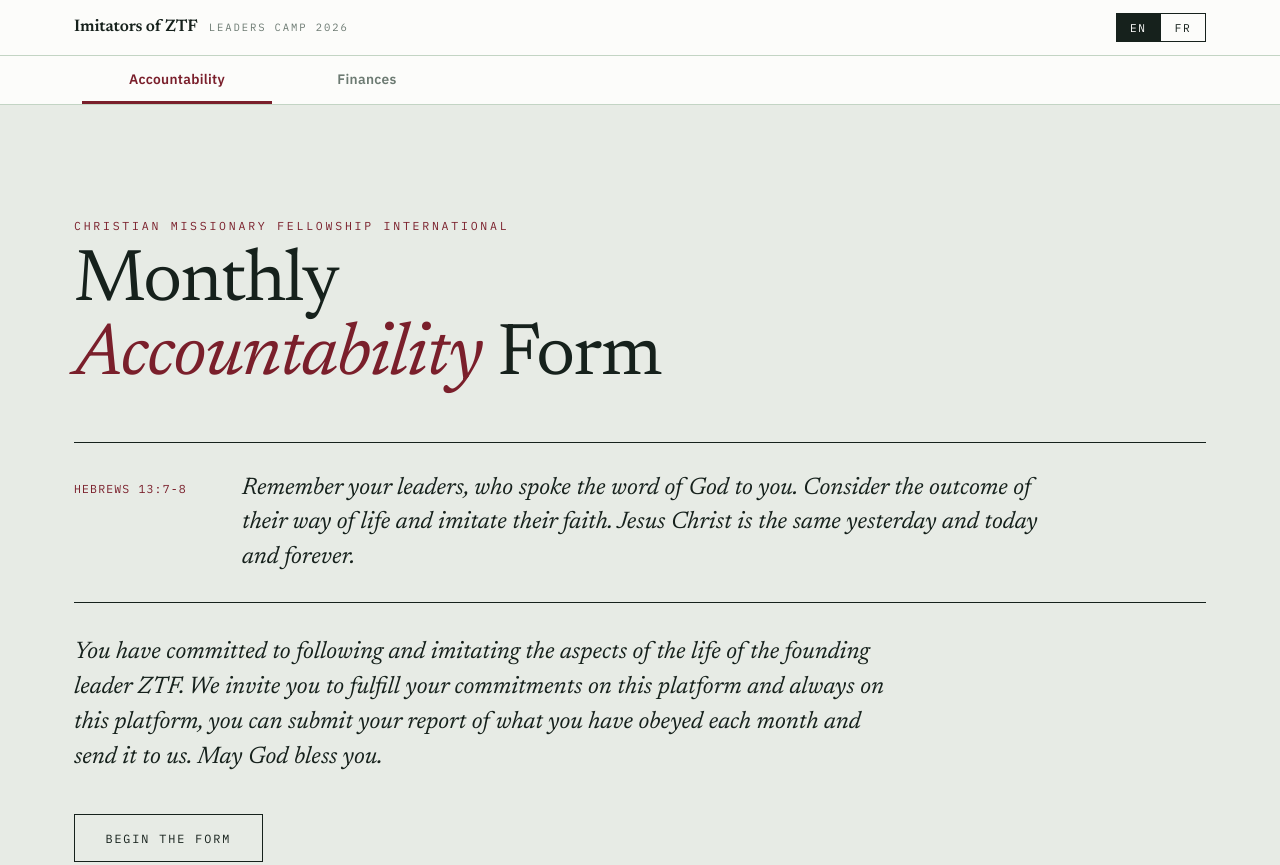
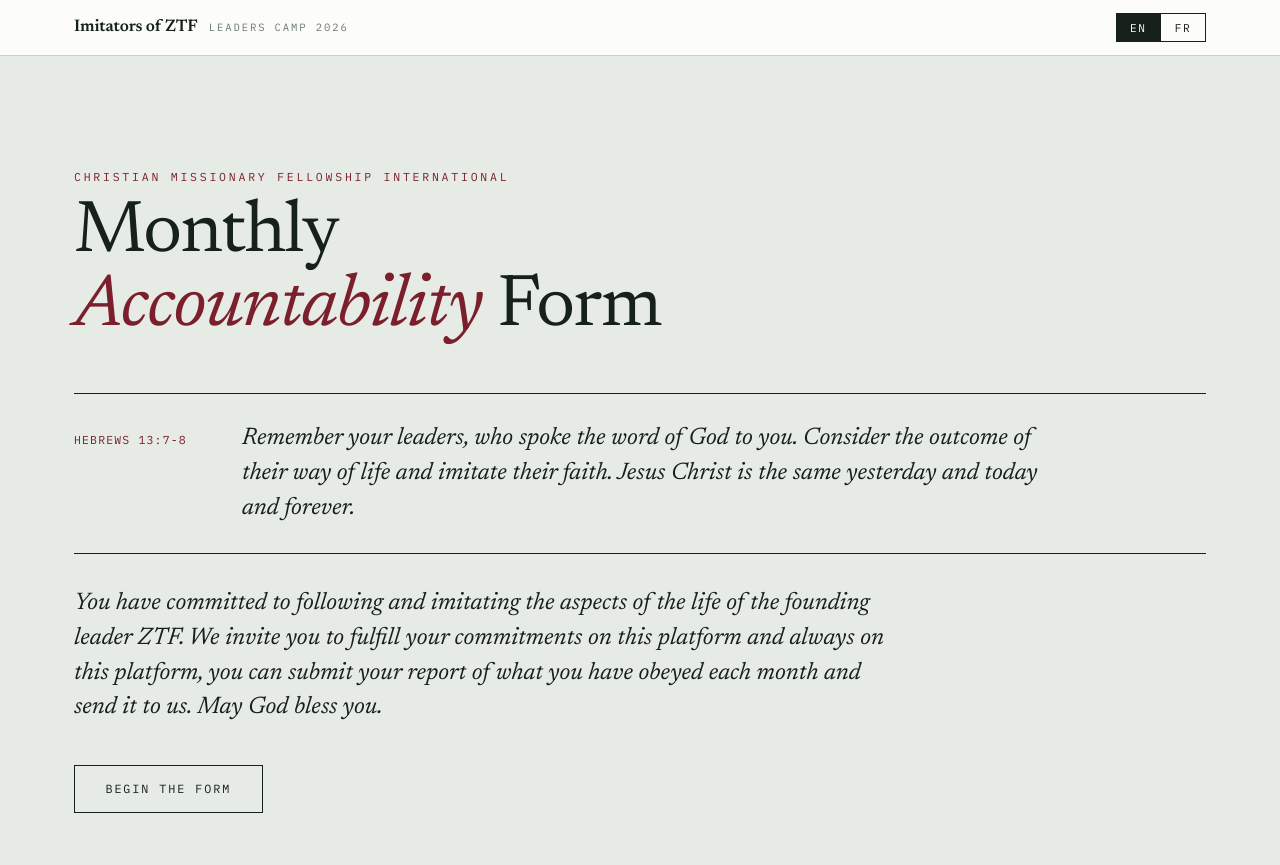
Before and after one commit to rubenbisso/ztf-leaders-camp-live, a website: page public/index.html in a window 1280 px wide. Shown: the top 865 px of the page. Drawn offline with Linux system fonts and the light colour scheme.

Commit message:
Remove the form-tab navigation, keep both forms stacked on one page
The tabbed layout from the last merge hid one form at a time behind a
nav bar; the accountability and finances forms go back to being
sequential sections on a single page, finances directly after the
accountability form, with nothing else about either form changed —
the identity-copy button and the Yes/No checkbox groups still work
exactly as before, just without the tab machinery hiding/showing them.

Also rename the French Redevabilité tab/button label to Compte
Rendu for consistency with the rest of the French copy (English
stays Accountability).

```diff
--- a/public/index.html
+++ b/public/index.html
@@ -38,24 +38,6 @@ body{margin:0;background:var(--canvas);color:var(--ink);font-family:var(--body);
   overflow:hidden;text-overflow:ellipsis}
 @media(max-width:600px){.mark span{display:none}}
 .lang{display:flex;border:1px solid var(--ink);flex:0 0 auto}
-/* Form switcher. Two long forms stacked on one page meant the finances sheet
-   began 9.5 phone screens down, behind 54 fields a member may not need, with
-   two submit buttons labelled identically. One form at a time instead. */
-.formtabs{position:sticky;top:var(--bar);z-index:40;background:var(--paper);
-  border-bottom:1px solid var(--rule)}
-.formtabs-inner{display:flex;gap:0;max-width:1180px;margin:0 auto;padding:0 1.5rem}
-.formtabs button{flex:1 1 0;font-family:var(--body);font-size:.86rem;font-weight:600;
-  letter-spacing:.02em;padding:.85rem .6rem;background:transparent;color:var(--muted);
-  border:0;border-bottom:3px solid transparent;cursor:pointer;min-height:48px}
-/* On a wide screen two half-width tabs push their labels far apart and the
-   active underline becomes a 700px bar. Size them to their text instead, and
-   keep the full-width split on phones where thumbs need the target. */
-@media (min-width:760px){
-  .formtabs-inner{padding:0 2rem}
-  .formtabs button{flex:0 0 auto;min-width:190px;text-align:center}
-}
-.formtabs button[aria-selected="true"]{color:var(--seal);border-bottom-color:var(--seal)}
-.formtabs button:focus-visible{outline:2px solid var(--seal);outline-offset:-2px}
 .copybar{margin:.2rem 0 1.1rem}
 .copybar button{font-family:var(--body);font-size:.82rem;padding:.55rem .9rem;
   background:transparent;border:1px solid var(--rule);color:var(--ink);cursor:pointer;min-height:44px}
@@ -240,13 +222,6 @@ textarea.f-i:focus{border-color:var(--seal);box-shadow:none}
   </div>
 </header>
 
-<nav class="formtabs" id="formTabs" aria-label="Choose a form">
-  <div class="formtabs-inner" role="tablist">
-    <button type="button" role="tab" data-pane="accountability" aria-selected="true"  data-i18n="tabAccountability">Accountability</button>
-    <button type="button" role="tab" data-pane="finances"       aria-selected="false" data-i18n="tabFinances">Finances</button>
-  </div>
-</nav>
-
 <section class="hero">
   <div class="wrap">
     <p class="eyebrow" data-i18n="org">Christian Missionary Fellowship International</p>
@@ -745,7 +720,7 @@ const I18N = {
     h13t:"Uprooting of idols",idols:"Idols uprooted",h14t:"Proclamations",
     h15t:"Your involvement in the five year goal",h16t:"Distinct service to God and to man",h17t:"Making of disciples",
     colophon:"School of Knowing and Serving God. Koume, 28 July 2026.",
-    print:"Print",submit:"Submit the accountability form",finSubmit:"Submit the finances form",tabAccountability:"Accountability",tabFinances:"Finances",copyIdent:"Use the same details as the accountability form",copyDone:"Details copied.",copyEmpty:"Fill in the accountability form first, then this will copy from it.",sending:"Sending",draftSaved:"Draft saved",
+    print:"Print",submit:"Submit the accountability form",finSubmit:"Submit the finances form",copyIdent:"Use the same details as the accountability form",copyDone:"Details copied.",copyEmpty:"Fill in the accountability form first, then this will copy from it.",sending:"Sending",draftSaved:"Draft saved",
     yes:"Yes",no:"No",
     doneTitle:"Your accounts are recorded",
     again:"Fill another form",
@@ -845,7 +820,7 @@ const I18N = {
     h13t:"Déracinement des idoles",idols:"Idoles déracinées",h14t:"Proclamations",
     h15t:"Votre implication dans l'objectif quinquennal",h16t:"Service distinct à Dieu et à l'homme",h17t:"Formation de disciples",
     colophon:"École de la Connaissance et du Service de Dieu. Koumé, le 28 juillet 2026.",
-    print:"Imprimer",submit:"Envoyer la fiche de redevabilit\u00e9",finSubmit:"Envoyer la fiche de finances",tabAccountability:"Redevabilit\u00e9",tabFinances:"Finances",copyIdent:"Reprendre les m\u00eames informations que la fiche de redevabilit\u00e9",copyDone:"Informations reprises.",copyEmpty:"Remplissez d'abord la fiche de redevabilit\u00e9, ce bouton la recopiera ensuite.",sending:"Envoi en cours",draftSaved:"Brouillon enregistré",
+    print:"Imprimer",submit:"Envoyer la fiche de compte rendu",finSubmit:"Envoyer la fiche de finances",copyIdent:"Reprendre les mêmes informations que la fiche de compte rendu",copyDone:"Informations reprises.",copyEmpty:"Remplissez d'abord la fiche de compte rendu, ce bouton la recopiera ensuite.",sending:"Envoi en cours",draftSaved:"Brouillon enregistré",
     yes:"Oui",no:"Non",
     doneTitle:"Vos comptes sont enregistrés",
     again:"Remplir une autre fiche",
@@ -1228,38 +1203,6 @@ function applyCurrency(){
   put('reimb','debt_reimbursed');
 }
 
-const TAB_KEY = 'cmfi-tab-v1';
-
-// The page carries two complete forms, each as a hero section followed by a
-// wrap. Classified by content rather than by position, so reordering the
-// markup cannot silently put a form in the wrong tab.
-function paneGroups(){
-  const groups = { accountability: [], finances: [] };
-  for (const el of document.body.children) {
-    if (el.tagName === 'SCRIPT' || el.classList.contains('topbar') || el.classList.contains('formtabs')) continue;
-    const isFin = el.querySelector('#financeSheet, #finFoot, [data-i18n="finTitleA"], [data-i18n="finIntro"]');
-    groups[isFin ? 'finances' : 'accountability'].push(el);
-  }
-  return groups;
-}
-
-// One form visible at a time. Before this, the finances sheet started roughly
-// nine phone screens down, after 54 fields a member filling only the monthly
-// finances report had no reason to scroll past, and both forms ended in a
-// button reading "Submit the form".
-function applyTab(name, opts){
-  const groups = paneGroups();
-  if (!groups[name] || !groups[name].length) return;
-  for (const [key, els] of Object.entries(groups)) {
-    els.forEach(el => { el.hidden = key !== name; });
-  }
-  $$('#formTabs button').forEach(b => b.setAttribute('aria-selected', String(b.dataset.pane === name)));
-  storage.set(TAB_KEY, name);
-  if (!opts || opts.scroll !== false) window.scrollTo({ top: 0 });
-}
-
-$$('#formTabs button').forEach(b => b.addEventListener('click', () => applyTab(b.dataset.pane)));
-
 // The finances form keeps its own identity fields on purpose: it is a monthly
 // report a member may send without the accountability sheet. That independence
 // is worth keeping, but it should not mean typing a name and phone twice on
@@ -1562,7 +1505,6 @@ try {
   if (finSaved) restoreFinance(JSON.parse(finSaved));
 } catch (e) {}
 refreshRail();
-applyTab(storage.get(TAB_KEY) === 'finances' ? 'finances' : 'accountability', { scroll: false });
 </script>
 </body>
 </html>
```
